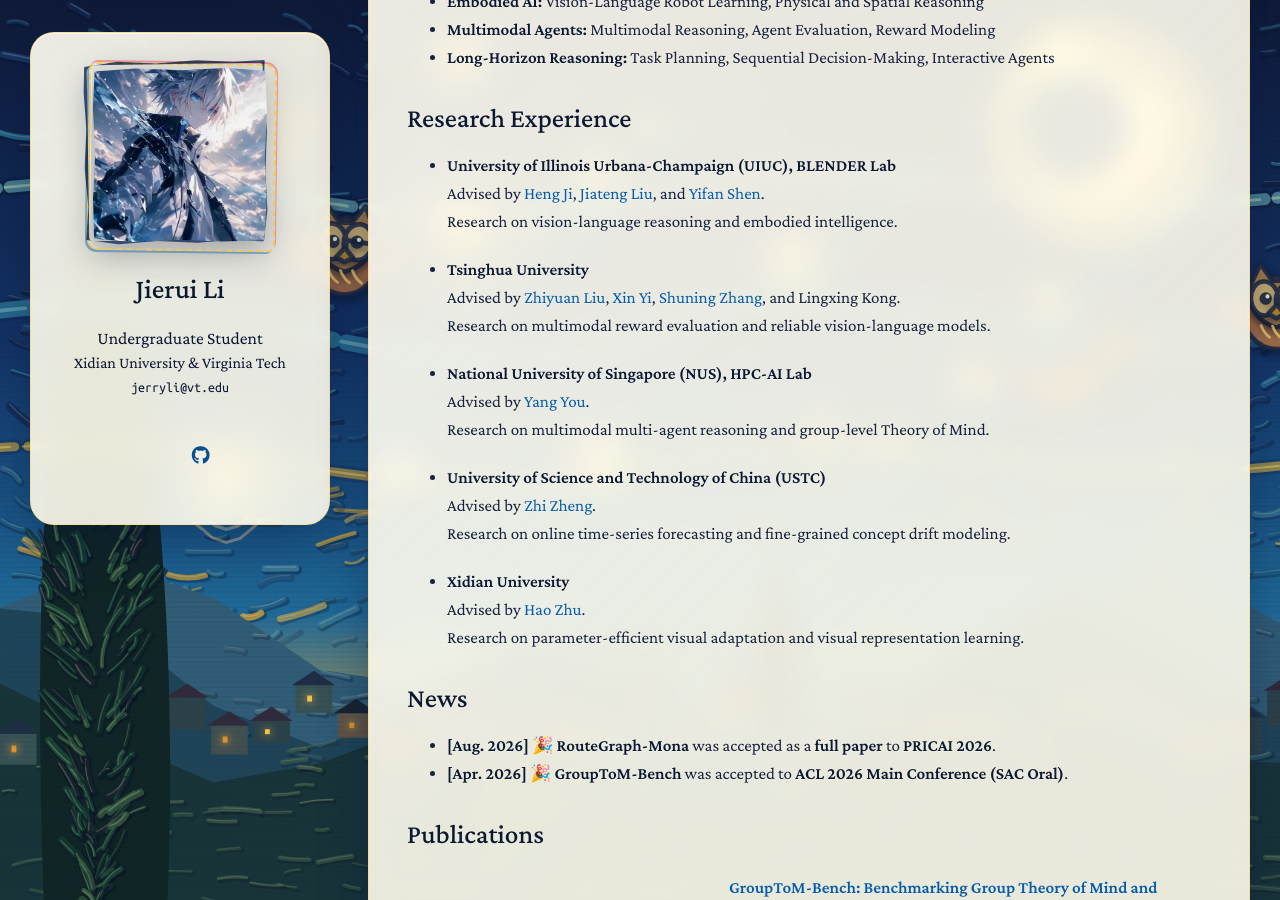
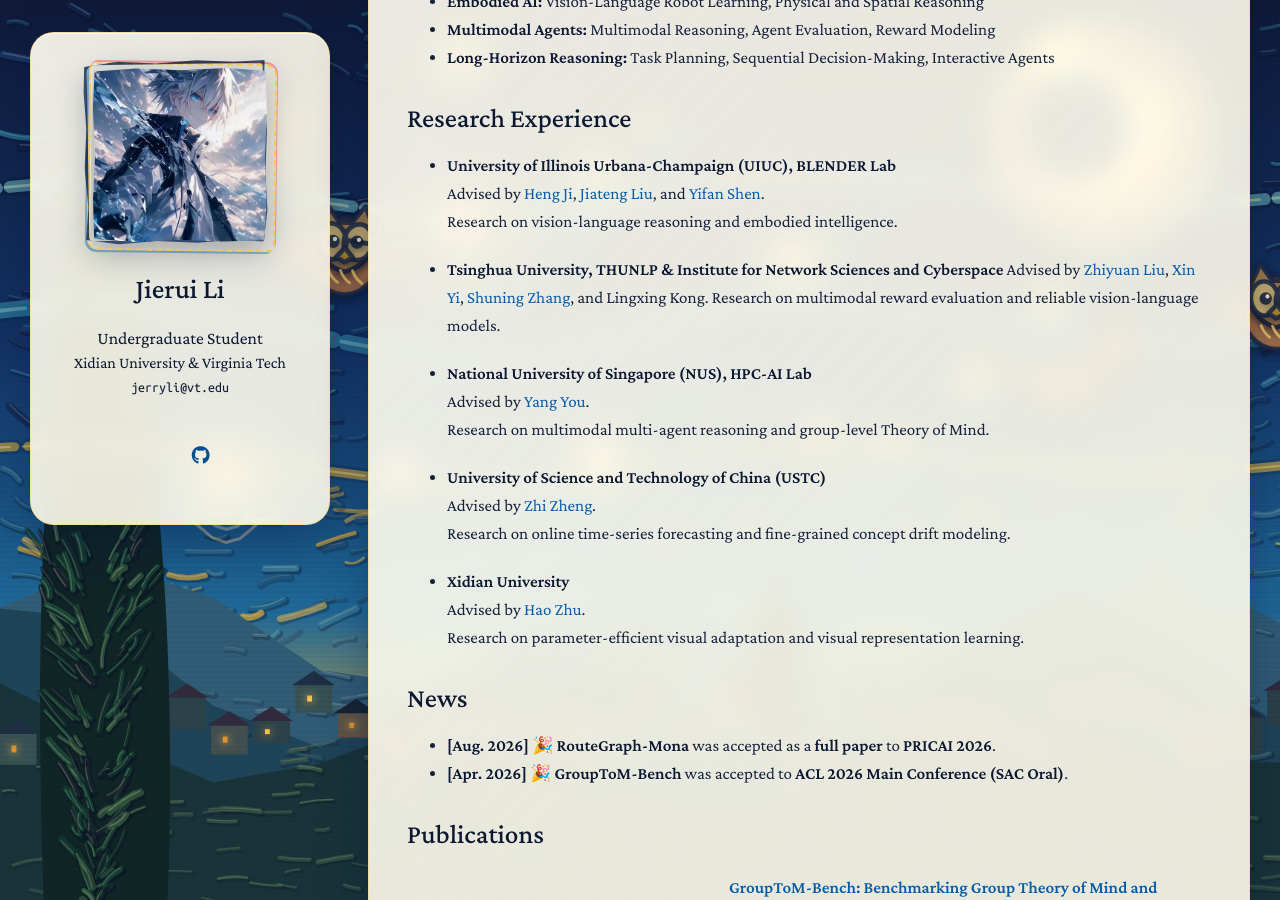
Before and after one commit to JRLi12/JRLi12.github.io, a Jekyll site: the page built from index.md, in a window 1280 px wide and 900 px high, scrolled down 475 px. Built offline with Jekyll 4.4.1, drawn with Linux system fonts in a browser that asks for light colours; a style sheet for code colours, icons or effects is not loaded; our own code applies the rules of GitHub Pages for plain Markdown files.

Commit message:
Update index.md

```diff
--- a/index.md
+++ b/index.md
@@ -24,7 +24,7 @@ I am currently seeking **Ph.D. opportunities for Fall 2027**. Feel free to reach
   Advised by [Heng Ji](https://siebelschool.illinois.edu/about/people/faculty/hengji), [Jiateng Liu](https://lumos-jiateng.github.io/), and [Yifan Shen](https://shenyifans.github.io/).
   Research on vision-language reasoning and embodied intelligence.
 
-- **Tsinghua University**
+- **Tsinghua University, THUNLP & Institute for Network Sciences and Cyberspace**
   Advised by [Zhiyuan Liu](https://nlp.csai.tsinghua.edu.cn/~lzy/), [Xin Yi](https://www.insc.tsinghua.edu.cn/inscen/info/1255/1114.htm), [Shuning Zhang](https://zhangsn19.github.io/), and Lingxing Kong.
   Research on multimodal reward evaluation and reliable vision-language models.
 
```
